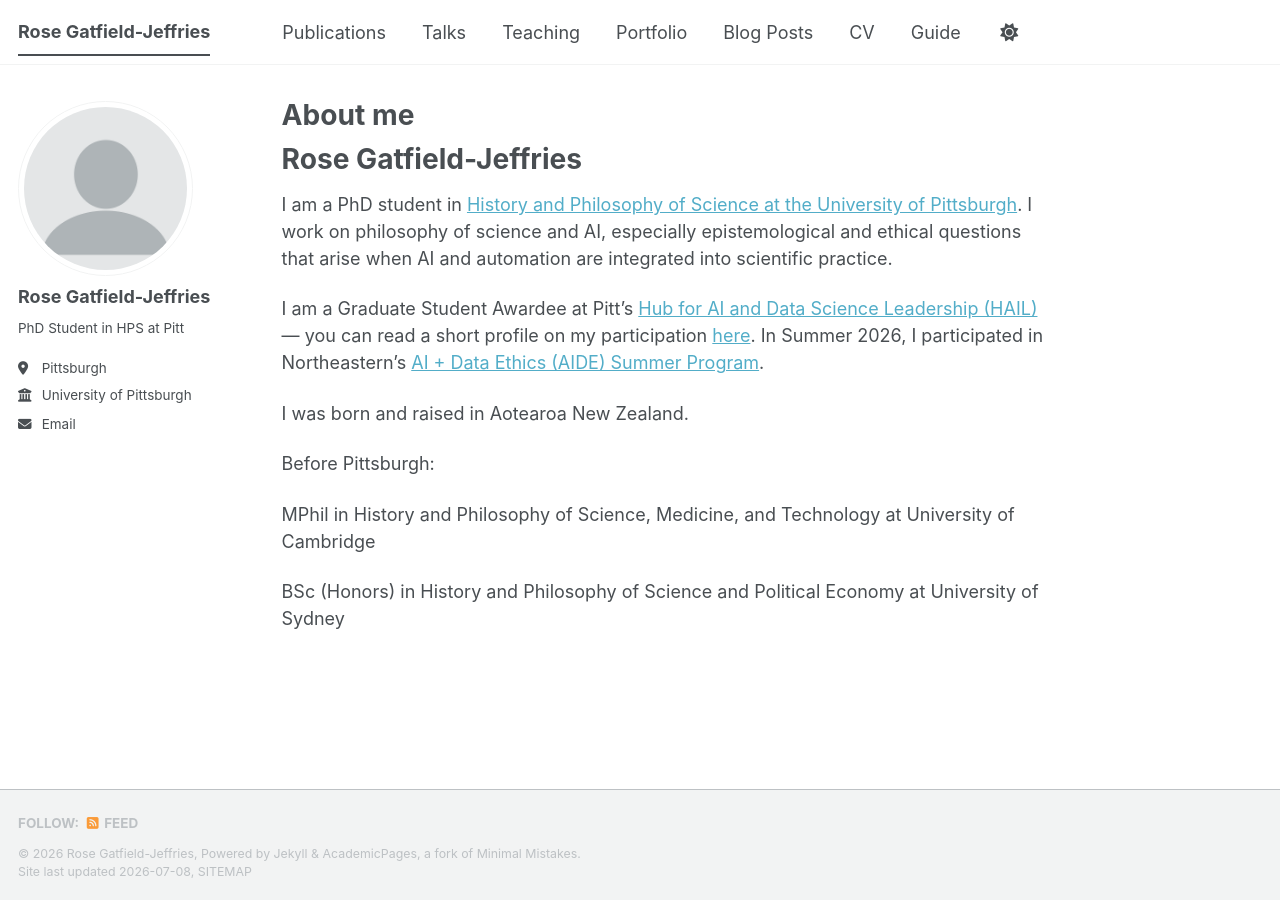
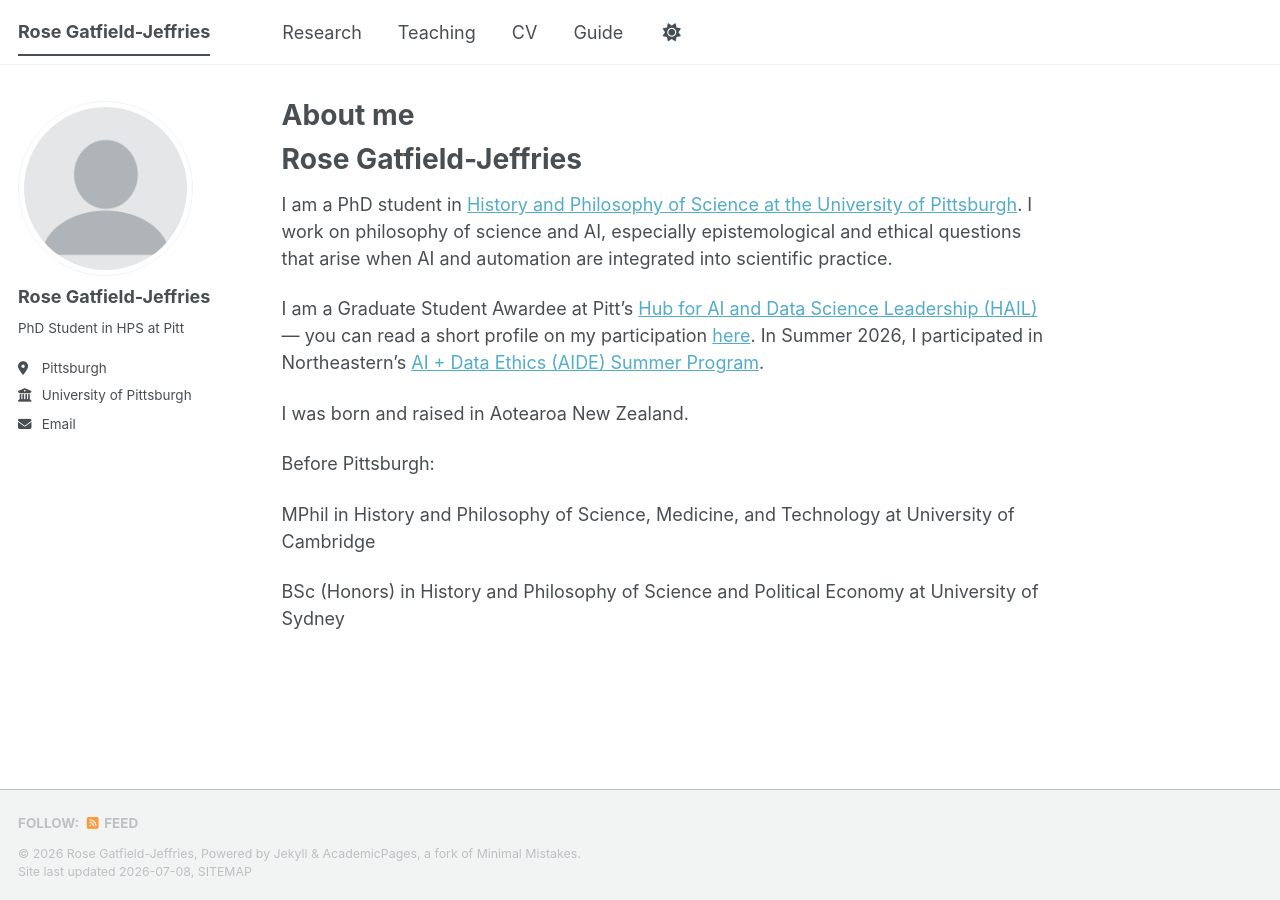
Before and after one commit to rose0930/rosegatfieldjeffries.github.io, a Jekyll site: the page built from _pages/about.md, in a window 1280 px wide. Built offline with Jekyll 4.4.1, drawn with Linux system fonts in a browser that asks for light colours; a style sheet for code colours, icons or effects is not loaded.

Commit message:
Update navigation.yml

```diff
--- a/_data/navigation.yml
+++ b/_data/navigation.yml
@@ -8,26 +8,14 @@
 #      Markdown formatted page while the second is generated using JSON.
 
 main:
-  - title: "Publications"
+  - title: "Research"
     url: /publications/
-
-  - title: "Talks"
-    url: /talks/
 
   - title: "Teaching"
     url: /teaching/
 
-  - title: "Portfolio"
-    url: /portfolio/
-
-  - title: "Blog Posts"
-    url: /year-archive/
-
   - title: "CV"
     url: /cv/
 
-  # - title: "CV"
-  #   url: /cv-json/
-
   - title: "Guide"
     url: /markdown/
```
